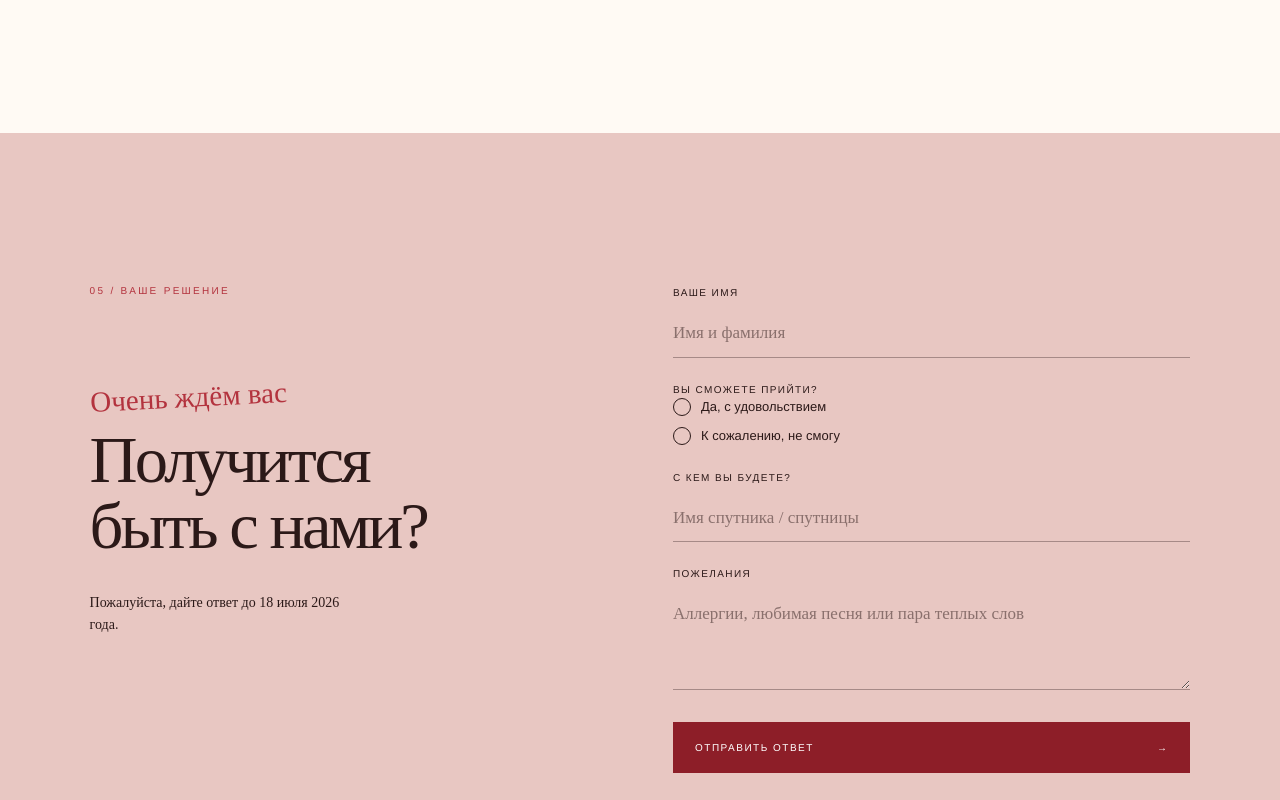
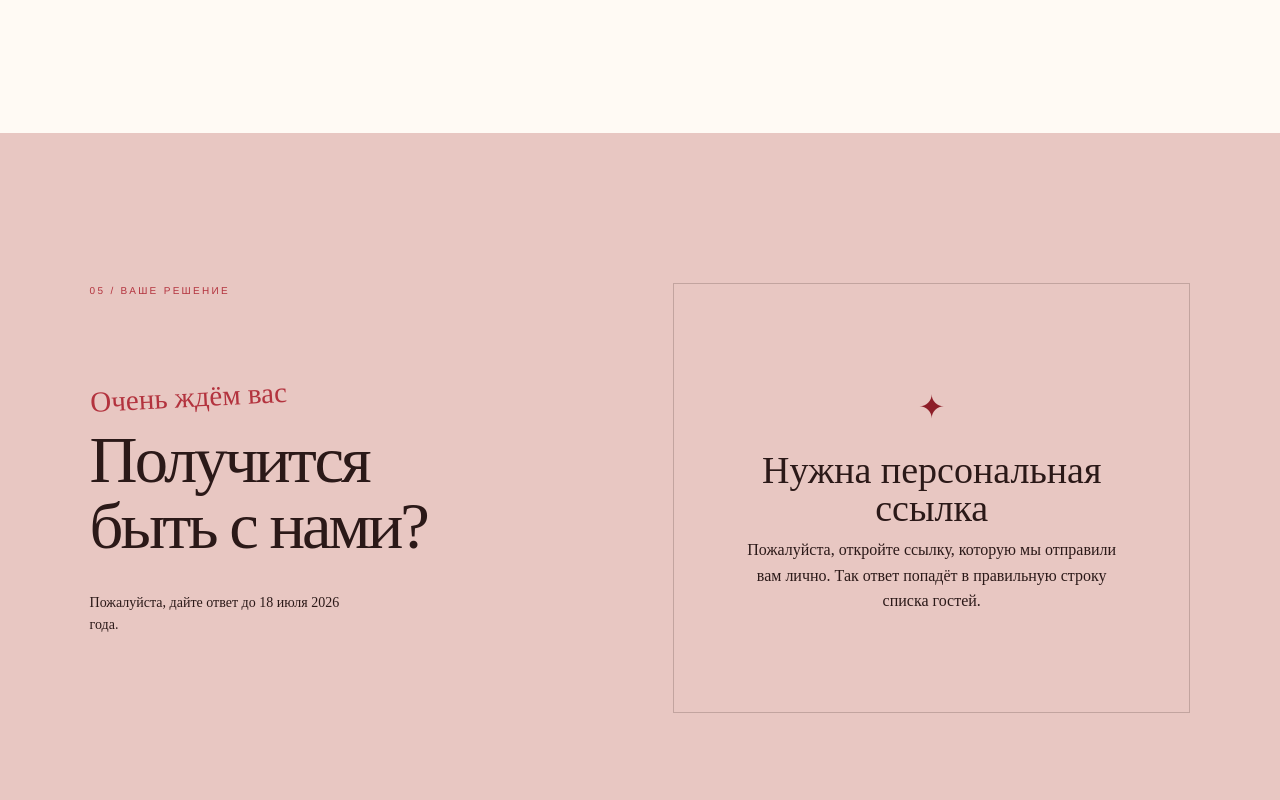
Before and after one commit to herr-wahnsinn/wedding-invitation, a Next.js app: page / in a window 1280 px wide. Shown: the part 3360-4160 px from the top of the page. Built offline with nearby package versions, Linux system fonts and the light colour scheme.

Commit message:
Add personalized RSVP interface

```diff
--- a/app/globals.css
+++ b/app/globals.css
@@ -113,14 +113,23 @@ form { display: grid; gap: 24px; padding-top: 2px; }
 form label, fieldset legend { display: grid; gap: 9px; font-size: 10px; letter-spacing: .14em; text-transform: uppercase; }
 input, textarea { width: 100%; border: 0; border-bottom: 1px solid rgba(43,25,24,.35); border-radius: 0; padding: 11px 0; outline: 0; background: transparent; color: var(--chocolate); font-family: var(--serif); font-size: 17px; text-transform: none; letter-spacing: 0; resize: vertical; }
 input:focus, textarea:focus { border-color: var(--red); }
+input[readonly] { color: var(--wine); cursor: default; }
 fieldset { border: 0; padding: 0; margin: 0; display: grid; gap: 10px; }
 .radio { display: flex; align-items: center; gap: 10px; cursor: pointer; font-size: 13px; letter-spacing: 0; text-transform: none; }
 .radio input { appearance: none; width: 18px; height: 18px; border: 1px solid var(--chocolate); border-radius: 50%; padding: 3px; background-clip: content-box; flex: none; }
 .radio input:checked { background-color: var(--wine); border-color: var(--wine); }
 .submit-button { margin-top: 8px; border: 0; background: var(--wine); color: white; padding: 18px 22px; text-transform: uppercase; letter-spacing: .15em; font-size: 10px; cursor: pointer; display: flex; justify-content: space-between; transition: background .25s, transform .25s; }
 .submit-button:hover { background: var(--chocolate); transform: translateY(-2px); }
+.submit-button:disabled { opacity: .65; cursor: wait; transform: none; }
+.honeypot { position: absolute !important; width: 1px !important; height: 1px !important; overflow: hidden !important; clip: rect(0 0 0 0) !important; white-space: nowrap !important; }
+.form-error { margin: -8px 0 0; color: var(--wine); font: 14px/1.5 var(--serif); }
 .success { min-height: 430px; border: 1px solid rgba(43,25,24,.2); display: grid; place-content: center; text-align: center; padding: 50px; }
 .success > span { margin: auto; width: 54px; height: 54px; display: grid; place-content: center; border-radius: 50%; background: var(--wine); color: white; font-size: 24px; }.success h3 { font: 400 42px var(--serif); margin: 24px 0 10px; }.success p { max-width: 330px; font: 16px/1.6 var(--serif); }.success button { border: 0; background: transparent; border-bottom: 1px solid; margin: 15px auto 0; cursor: pointer; }
+.invite-note { min-height: 430px; border: 1px solid rgba(43,25,24,.2); display: grid; place-content: center; justify-items: center; text-align: center; padding: 50px; }
+.invite-note > span:not(.invite-loader) { color: var(--wine); font-size: 32px; }
+.invite-note h3 { margin: 20px 0 10px; font: 400 38px/1 var(--serif); }
+.invite-note p { max-width: 380px; margin: 0; font: 16px/1.6 var(--serif); }
+.invite-loader { width: 34px; height: 34px; border: 1px solid rgba(43,25,24,.2); border-top-color: var(--wine); border-radius: 50%; animation: spin .8s linear infinite; margin-bottom: 20px; }
 
 footer { padding: 120px 7vw 44px; background: var(--wine); color: var(--paper); text-align: center; }
 footer > p { font: 28px var(--script); margin: 0; color: var(--blush); transform: rotate(-3deg); }
@@ -128,6 +137,7 @@ footer h2 { font: 400 clamp(64px, 10vw, 160px)/1 var(--serif); margin: 10px 0 80
 footer div { display: flex; justify-content: space-between; border-top: 1px solid rgba(255,255,255,.3); padding-top: 18px; font-size: 9px; text-transform: uppercase; letter-spacing: .18em; }
 
 @keyframes sway { from { translate: 0 -5px; rotate: -2deg; } to { translate: 7px 10px; rotate: 4deg; } }
+@keyframes spin { to { transform: rotate(360deg); } }
 .reveal { animation: reveal .9s ease-out both; } @keyframes reveal { from { opacity: 0; transform: translateY(18px); } }
 
 @media (max-width: 850px) {
--- a/app/page.tsx
+++ b/app/page.tsx
@@ -1,6 +1,12 @@
 "use client";
 
-import { FormEvent, useState } from "react";
+import { FormEvent, useEffect, useState } from "react";
+
+type Guest = {
+  firstName: string;
+  fullName: string;
+  responded: boolean;
+};
 
 const wedding = {
   couple: "Алексей & София",
@@ -21,10 +27,67 @@ const schedule = [
 
 export default function Home() {
   const [sent, setSent] = useState(false);
+  const [guest, setGuest] = useState<Guest | null>(null);
+  const [inviteToken, setInviteToken] = useState("");
+  const [inviteState, setInviteState] = useState<"idle" | "loading" | "ready" | "invalid">("idle");
+  const [submitting, setSubmitting] = useState(false);
+  const [formError, setFormError] = useState("");
 
-  function handleSubmit(event: FormEvent<HTMLFormElement>) {
+  useEffect(() => {
+    const token = new URLSearchParams(window.location.search).get("invite")?.trim() ?? "";
+
+    if (!token) {
+      setInviteState("invalid");
+      return;
+    }
+
+    setInviteToken(token);
+    setInviteState("loading");
+
+    fetch(`/api/invite?token=${encodeURIComponent(token)}`)
+      .then(async (response) => {
+        if (!response.ok) throw new Error("Invitation not found");
+        return response.json() as Promise<{ guest: Guest }>;
+      })
+      .then((data) => {
+        setGuest(data.guest);
+        setInviteState("ready");
+      })
+      .catch(() => setInviteState("invalid"));
+  }, []);
+
+  async function handleSubmit(event: FormEvent<HTMLFormElement>) {
     event.preventDefault();
-    setSent(true);
+    setFormError("");
+
+    if (!inviteToken || !guest) {
+      setFormError("Откройте персональную ссылку из приглашения.");
+      return;
+    }
+
+    const formData = new FormData(event.currentTarget);
+    setSubmitting(true);
+
+    try {
+      const response = await fetch("/api/rsvp", {
+        method: "POST",
+        headers: { "Content-Type": "application/json" },
+        body: JSON.stringify({
+          token: inviteToken,
+          attendance: formData.get("attendance"),
+          plusOne: formData.get("plusOne"),
+          note: formData.get("note"),
+          website: formData.get("website"),
+        }),
+      });
+
+      if (!response.ok) throw new Error("Could not save response");
+      setSent(true);
+    } catch {
+      setFormError("Не получилось сохранить ответ. Попробуйте ещё раз через минуту.");
+    } finally {
+      setSubmitting(false);
+    }
   }
 
   return (
@@ -41,7 +104,7 @@ export default function Home() {
 
       <section className="hero" id="top">
         <div className="hero-copy reveal">
-          <p className="eyebrow">Мы женимся</p>
+          <p className="eyebrow">{guest ? `${guest.firstName}, мы женимся` : "Мы женимся"}</p>
           <h1><span>{wedding.firstName}</span><i>&</i><span>{wedding.secondName}</span></h1>
           <div className="hero-meta">
             <p>{wedding.date}</p>
@@ -130,29 +193,44 @@ export default function Home() {
       <section className="rsvp" id="rsvp">
         <div className="rsvp-copy">
           <p className="section-number">05 / ваше решение</p>
-          <p className="script-note">Очень ждём вас</p>
+          <p className="script-note">{guest ? `${guest.firstName}, очень ждём вас` : "Очень ждём вас"}</p>
           <h2>Получится<br />быть с нами?</h2>
           <p>Пожалуйста, дайте ответ до 18 июля 2026 года.</p>
         </div>
 
-        {sent ? (
+        {inviteState === "loading" ? (
+          <div className="invite-note" role="status">
+            <span className="invite-loader" aria-hidden="true" />
+            <p>Готовим ваше персональное приглашение…</p>
+          </div>
+        ) : inviteState === "invalid" ? (
+          <div className="invite-note" role="status">
+            <span>✦</span>
+            <h3>Нужна персональная ссылка</h3>
+            <p>Пожалуйста, откройте ссылку, которую мы отправили вам лично. Так ответ попадёт в правильную строку списка гостей.</p>
+          </div>
+        ) : sent ? (
           <div className="success" role="status">
             <span>✓</span>
             <h3>Ответ принят</h3>
-            <p>Спасибо! Мы очень рады, что вы будете частью нашего дня.</p>
+            <p>Спасибо, {guest?.firstName}! Ответ сохранён в нашем списке гостей.</p>
             <button type="button" onClick={() => setSent(false)}>Изменить ответ</button>
           </div>
         ) : (
           <form onSubmit={handleSubmit}>
-            <label>Ваше имя<input name="name" required placeholder="Имя и фамилия" /></label>
+            <label>Ваше имя<input name="name" value={guest?.fullName ?? ""} readOnly aria-readonly="true" /></label>
             <fieldset>
               <legend>Вы сможете прийти?</legend>
               <label className="radio"><input type="radio" name="attendance" value="yes" required /><span>Да, с удовольствием</span></label>
               <label className="radio"><input type="radio" name="attendance" value="no" /><span>К сожалению, не смогу</span></label>
             </fieldset>
-            <label>С кем вы будете?<input name="plusOne" placeholder="Имя спутника / спутницы" /></label>
-            <label>Пожелания<textarea name="note" rows={3} placeholder="Аллергии, любимая песня или пара теплых слов" /></label>
-            <button className="submit-button" type="submit">Отправить ответ <span aria-hidden="true">→</span></button>
+            <label>С кем вы будете?<input name="plusOne" maxLength={120} placeholder="Имя спутника / спутницы" /></label>
+            <label>Пожелания<textarea name="note" maxLength={1000} rows={3} placeholder="Аллергии, любимая песня или пара теплых слов" /></label>
+            <label className="honeypot" aria-hidden="true">Ваш сайт<input name="website" tabIndex={-1} autoComplete="off" /></label>
+            {formError && <p className="form-error" role="alert">{formError}</p>}
+            <button className="submit-button" type="submit" disabled={submitting}>
+              {submitting ? "Сохраняем…" : "Отправить ответ"} <span aria-hidden="true">→</span>
+            </button>
           </form>
         )}
       </section>
```
